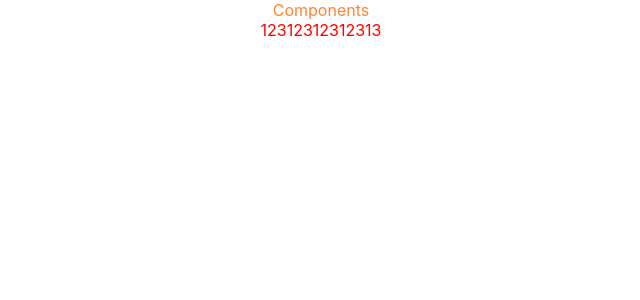
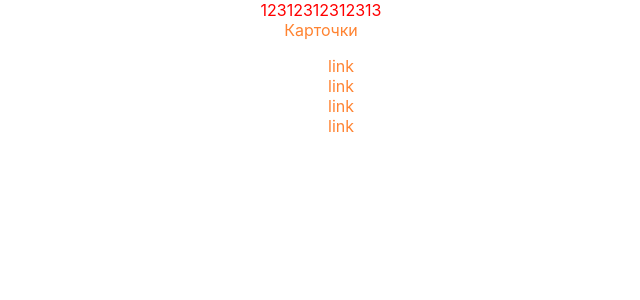
Before and after one commit to theobroma/crm-table-2020, a React (Create React App) app in the folder client/: page / in a window 1280 px wide. Shown: the top 300 px of the page, without its empty margins (319-959 px from the left). Built offline with nearby package versions, Linux system fonts and the light colour scheme; what typesafe-actions would draw is missing.

Commit message:
headerFC

```diff
--- /dev/null
+++ b/client/src/components/FilterLink.tsx
@@ -0,0 +1,63 @@
+import React from 'react';
+import cx from 'classnames';
+
+interface Props {
+  type?: any;
+  toggleFilter?: any;
+  filter?: any;
+  filters?: any;
+  activeFiltersCount?: any;
+}
+
+const FilterLink: React.FC<Props> = React.memo((props) => {
+  // const dispatch = useDispatch();
+
+  // const handleButtonClick = (e: React.MouseEvent<HTMLButtonElement>) => {
+  //   dispatch(actions.removeCompleted());
+  // };
+
+  // const renderClearButton = () => {
+  //   if (completedCount > 0) {
+  //     return (
+  //       <button className="clear-completed" onClick={handleButtonClick}>
+  //         Clear completed
+  //       </button>
+  //     );
+  //   }
+  //   return null;
+  // };
+  return <div>link</div>;
+});
+
+export default FilterLink;
+
+// export default class FilterLink extends React.Component<any, any> {
+//   render() {
+//     const { activeFiltersCount, filters } = this.props;
+
+//     // get data of current filterLink
+//     const filter = filters.filter((filter: any) => {
+//       return filter.name == this.props.type.toLowerCase();
+//     })[0];
+//     // console.log(filter);
+//     return (
+//       <li
+//         className={cx({
+//           isDisabled: activeFiltersCount < 2 && filter.active,
+//         })}
+//       >
+//         <a
+//           href="#"
+//           onClick={() => this.props.toggleFilter(this.props.type)}
+//           className={cx({
+//             selected: this.props.filter === this.props.type,
+//             active: filter.active,
+//             button: true,
+//           })}
+//         >
+//           {this.props.children}
+//         </a>
+//       </li>
+//     );
+//   }
+// }
--- /dev/null
+++ b/client/src/components/Header.tsx
@@ -0,0 +1,39 @@
+import * as React from 'react';
+import FilterLink from './FilterLink';
+
+interface Props {
+  // activeTodoCount: number;
+  // completedCount: number;
+}
+
+const Header: React.FC<Props> = React.memo((props) => {
+  const someProps = {
+    // toggleFilter: props.toggleFilter,
+    // filter: props.filter,
+    // filters: props.filters,
+    // activeFiltersCount: props.activeFiltersCount,
+  };
+  return (
+    <header className="header">
+      <div className="header-title">Карточки</div>
+      <div className="buttons">
+        <ul className="filters">
+          <FilterLink type="GOLD" {...someProps}>
+            Gold
+          </FilterLink>
+          <FilterLink type="SILVER" {...someProps}>
+            Silver
+          </FilterLink>
+          <FilterLink type="WOOD" {...someProps}>
+            Wood
+          </FilterLink>
+          <FilterLink type="STANDART" {...someProps}>
+            Standart
+          </FilterLink>
+        </ul>
+      </div>
+    </header>
+  );
+});
+
+export default Header;
--- a/client/src/containers/MainAppContainer.tsx
+++ b/client/src/containers/MainAppContainer.tsx
@@ -1,23 +1,24 @@
 import React from 'react';
-import { useSelector } from 'react-redux';
-import styled, { createGlobalStyle } from 'styled-components/macro';
+// import { useSelector } from 'react-redux';
+import styled from 'styled-components/macro';
+import HeaderComponent from '../components/Header';
 
 const Thing = styled.div`
   color: red;
 `;
-// import HeaderComponent from '../components/Header/Header';
-// import ListComponent from '../components/List/List';
-// import FooterComponent from '../components/Footer/Footer';
 // import { todosSelector } from '../store/selectors';
 
-const MainApp: React.FC = (props: any) => {
+interface Props {
+  // activeTodoCount: number;
+  // completedCount: number;
+}
+
+const MainApp: React.FC<Props> = (props) => {
   // const todos = useSelector(todosSelector).data;
   return (
     <div className="App">
-      <section className="todoapp">
-        <div>Components</div>
-        <Thing>12312312312313</Thing>
-      </section>
+      <Thing>12312312312313</Thing>
+      <HeaderComponent />
     </div>
   );
 };
```
Also changed, not shown: client/.eslintrc.js.
